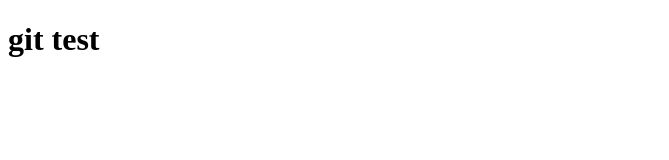
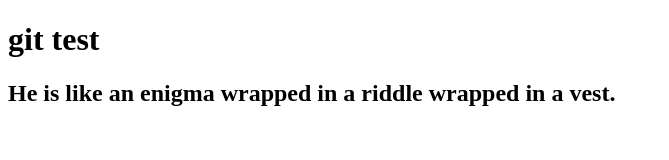
Before and after one commit to ferddecoded/gh-test, a plain HTML site: page index.html in a window 1280 px wide. Shown: the whole page, without its empty margins (0-669 px from the left). Drawn offline with Linux system fonts and the light colour scheme.

Commit message:
added simpsons quote

```diff
--- a/index.html
+++ b/index.html
@@ -8,5 +8,6 @@
     </head>
     <body>
         <h1>git test</h1>
+        <h2>He is like an enigma wrapped in a riddle wrapped in a vest.</h2>
     </body>
 </html>
```
